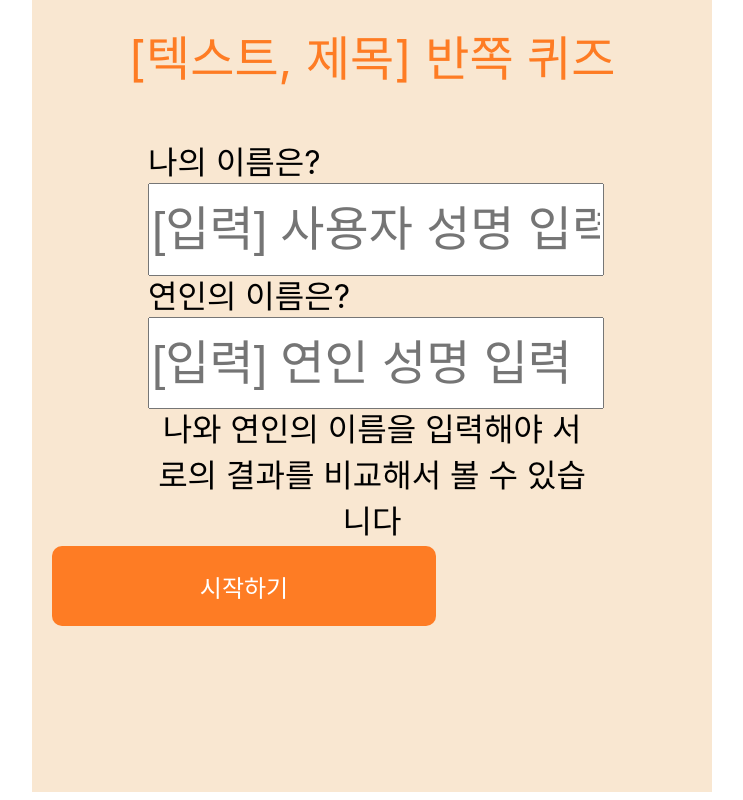
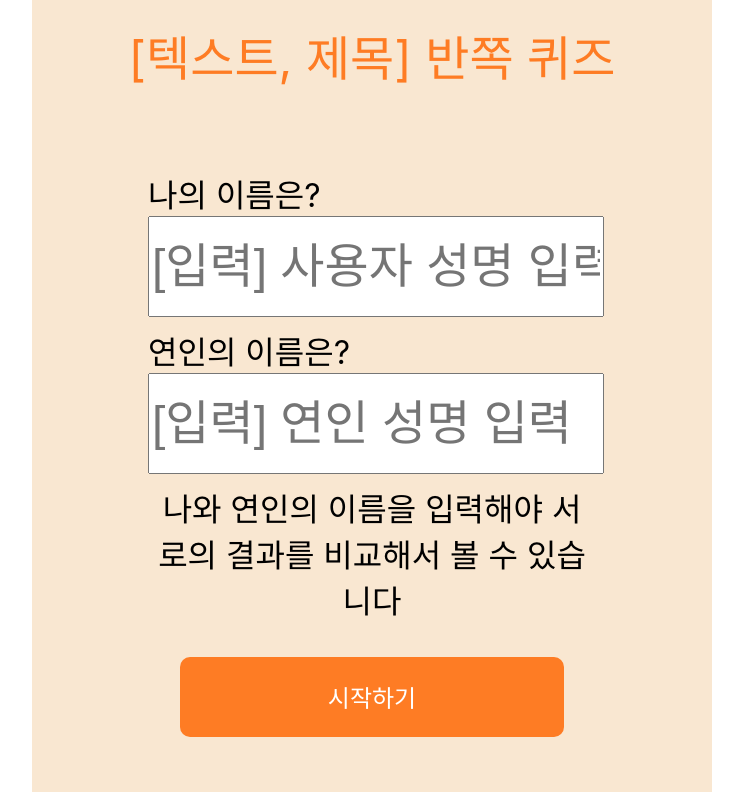
Before and after one commit to qocksdlf123/banjjog, a React (Create React App) app in the folder front/: page /start in a window 1280 px wide. Shown: the whole page, without its empty margins (268-1011 px from the left). Built offline with nearby package versions, Linux system fonts and the light colour scheme.

Commit message:
:boom: style : 사이즈 비율 조절

```diff
--- a/front/src/page/StartPage/style.scss
+++ b/front/src/page/StartPage/style.scss
@@ -19,14 +19,21 @@
     font-size: 18px;
   }
   .main-header {
-    height: 15%;
+    height: 20%;
   }
   .start-body {
     display: flex;
     flex-direction: column;
     align-items: center;
-    justify-content: space-around;
-    height: 55%;
+    justify-content: space-between;
+    height: 60%;
+  }
+  .start-footer {
+    display: flex;
+    flex-direction: column;
+    justify-content: center;
+    align-items: center;
+    height: 20%;
   }
   .start-container {
     width: 70%;
```
